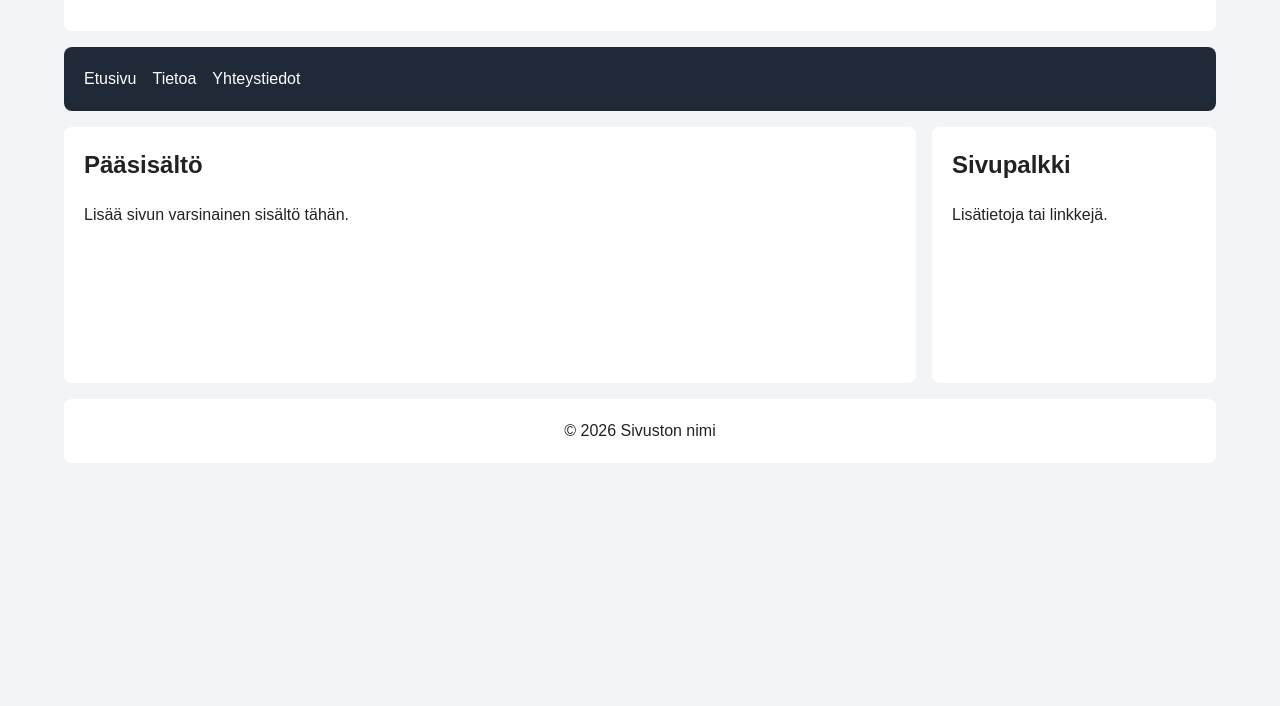
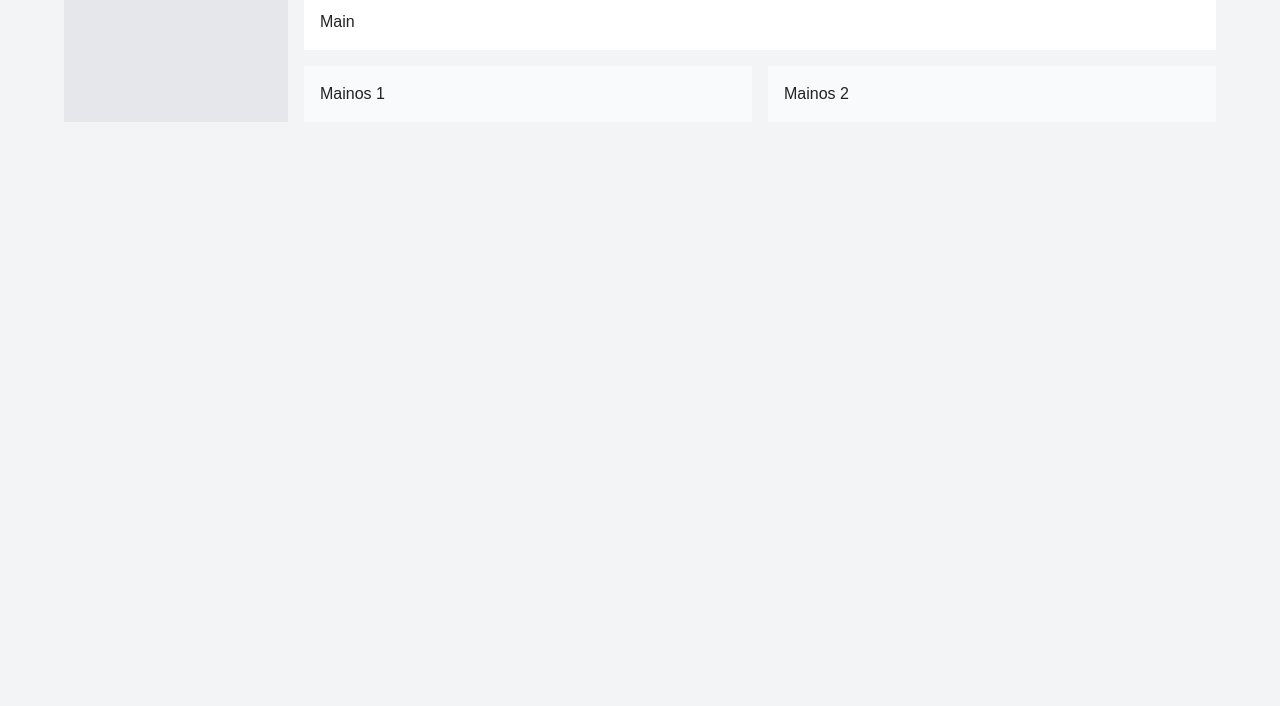
Before and after one commit to oonastahl/oppimistehtava_2a, a plain HTML site: page index.html in a window 1280 px wide. Shown: the part 94-800 px from the top of the page. Drawn offline with Linux system fonts and the light colour scheme.

Commit message:
muutoksia

```diff
--- a/index.html
+++ b/index.html
@@ -7,30 +7,12 @@
     <link rel="stylesheet" href="style.css">
   </head>
   <body>
-    <div class="page">
-      <header class="header">
-        <h1>Sivuston otsikko</h1>
-      </header>
-
-      <nav class="navigation" aria-label="Päänavigaatio">
-        <a href="#">Etusivu</a>
-        <a href="#">Tietoa</a>
-        <a href="#">Yhteystiedot</a>
-      </nav>
-
-      <main class="main">
-        <h2>Pääsisältö</h2>
-        <p>Lisää sivun varsinainen sisältö tähän.</p>
-      </main>
-
-      <aside class="sidebar">
-        <h2>Sivupalkki</h2>
-        <p>Lisätietoja tai linkkejä.</p>
-      </aside>
-
-      <footer class="footer">
-        <p>&copy; 2026 Sivuston nimi</p>
-      </footer>
+    <div class="container">
+      <header>Header</header>
+      <nav>Navigation</nav>
+      <main>Main</main>
+      <aside class="mainos1">Mainos 1</aside>
+      <aside class="mainos2">Mainos 2</aside>
     </div>
   </body>
 </html>
--- a/style.css
+++ b/style.css
@@ -10,73 +10,52 @@ body {
   background: #f3f4f6;
 }
 
-.page {
+.container {
   display: grid;
   grid-template-areas:
-    "header header"
-    "navigation navigation"
-    "main sidebar"
-    "footer footer";
-  grid-template-columns: minmax(0, 3fr) minmax(12rem, 1fr);
+    "nav header header"
+    "nav main main"
+    "nav mainos1 mainos2";
+  grid-template-columns: 1fr 2fr 2fr;
+  grid-template-rows: auto 1fr auto;
   gap: 1rem;
   width: min(100% - 2rem, 72rem);
   margin: 1rem auto;
+  justify-content: center;
+  align-content: center;
 }
 
-.header,
-.navigation,
-.main,
-.sidebar,
-.footer {
-  padding: 1.25rem;
-  border-radius: 0.5rem;
-  background: #fff;
+header {
+  grid-area: header;
+  background: #4f46e5;
+  color: white;
+  padding: 1rem;
 }
 
-.header {
-  grid-area: header;
+main {
+  grid-area: main;
+  background: white;
+  padding: 1rem;
 }
 
-.header h1,
-.main h2,
-.sidebar h2 {
-  margin-top: 0;
+nav {
+  grid-area: nav;
+  background: #e5e7eb;
+  padding: 1rem;
 }
 
-.navigation {
-  grid-area: navigation;
-  display: flex;
-  flex-wrap: wrap;
-  gap: 1rem;
-  background: #1f2937;
+.mainos1 {
+  grid-area: mainos1;
+  background: #f9fafb;
+  padding: 1rem;
 }
 
-.navigation a {
-  color: #fff;
-  text-decoration: none;
+.mainos2 {
+  grid-area: mainos2;
+  background: #f9fafb;
+  padding: 1rem;
 }
 
-.navigation a:hover {
-  text-decoration: underline;
-}
-
-.main {
-  grid-area: main;
-  min-height: 16rem;
-}
-
-.sidebar {
-  grid-area: sidebar;
-}
-
-.footer {
-  grid-area: footer;
-  text-align: center;
-}
-
-.footer p {
-  margin: 0;
-}
 
 @media (max-width: 600px) {
   .page {
```
